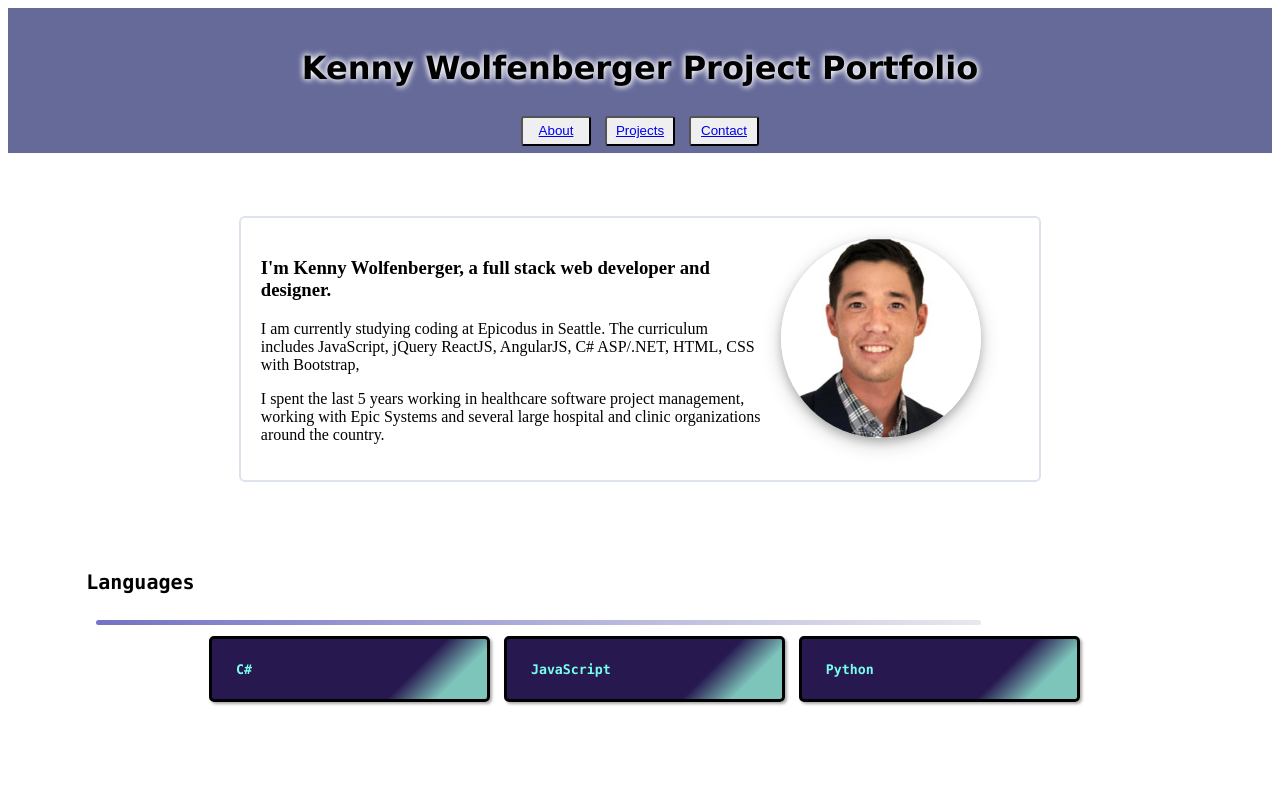
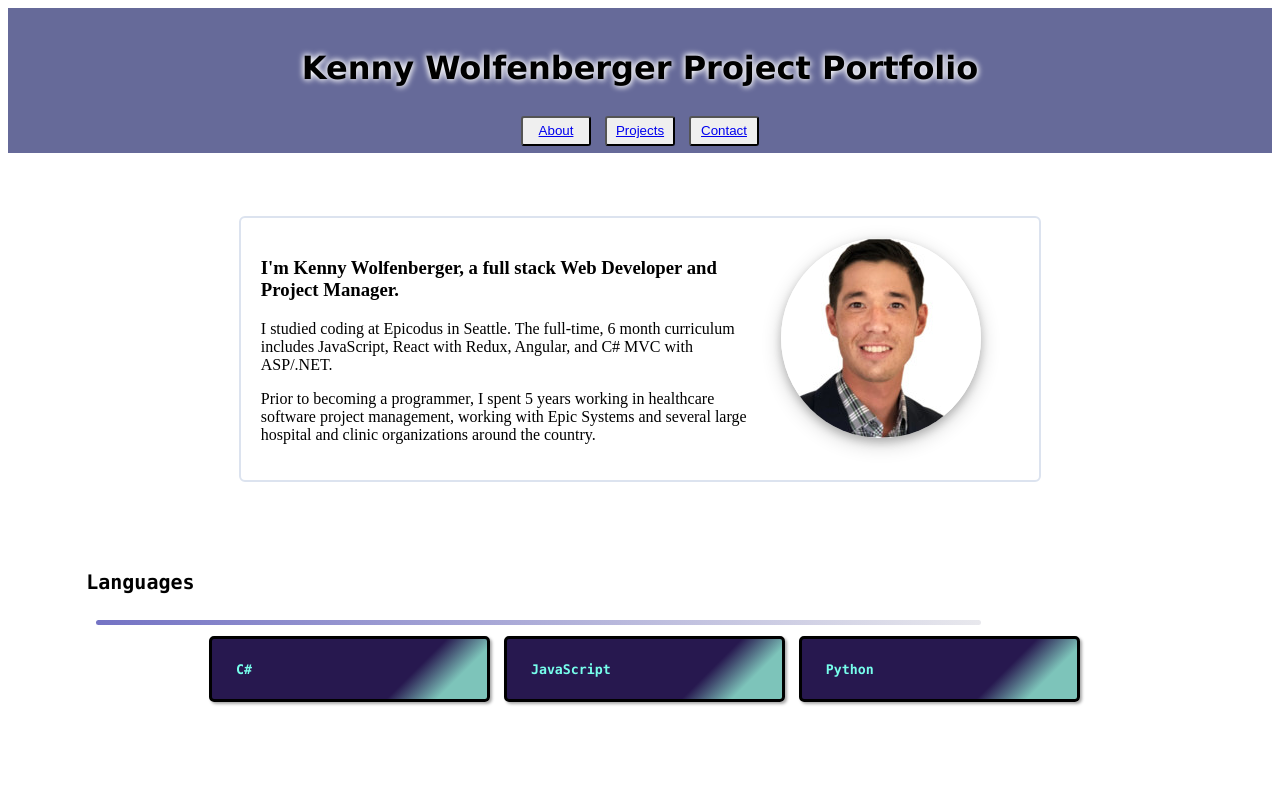
Before and after one commit to kwolfenb/portfolio-react, a React (Create React App) app: page / in a window 1280 px wide. Shown: the top 800 px of the page. Built offline with nearby package versions, Linux system fonts and the light colour scheme.

Commit message:
updates to styling and change one project

```diff
--- a/src/components/ActiveDetails.jsx
+++ b/src/components/ActiveDetails.jsx
@@ -68,8 +68,8 @@ class ActiveDetails extends React.Component {
         <style jsx>
           {`
         .activeDetails {
-          background: #e8fff6;
-          border: solid #049100 1px;
+          background: #f2f6ff;
+          border: solid #717f99 1px;
           border-radius: 3px;
           width: 75%;
           margin: auto;
--- a/src/components/App.jsx
+++ b/src/components/App.jsx
@@ -6,7 +6,6 @@ import Contact from './Contact'
 import Home from './Home'
 import Resume from './Resume'
 import ProjectList from './ProjectList'
-import Details from './Details'
 
 
 
@@ -26,7 +25,6 @@ function App () {
         <Route exact path='/contact' component={Contact} />
         <Route exact path='/resume' component={Resume} />
         <Route exact path='/projects' component={ProjectList} />
-        <Route exact path='/details' component={Details} />
       </Switch>
     </div>
   )
--- a/src/components/Header.jsx
+++ b/src/components/Header.jsx
@@ -26,6 +26,7 @@ function Header() {
           width: 70px;
           border-radius: 3px;
           font-family: sans-serif;
+          transition: 0.3s;
         }
 
         .routes button:hover {
@@ -33,15 +34,17 @@ function Header() {
           cursor: pointer;
         }
 
+        .routes a {
+          text-decoration: none;
+          font-weight: bold;
+          color: #583b7a;
+          transition: 0.3s;
+        }
+
         .routes a:hover {
           color: #7d53ac;
         }
 
-        .routes a {
-          text-decoration: none;
-          font-weight: bold;
-          color: #583b7a;
-        }
       `}
       </style>
       <h1>
--- a/src/components/Home.jsx
+++ b/src/components/Home.jsx
@@ -29,10 +29,10 @@ function Home() {
       <div className='home'>
         <img id='profile' src={KW} />
         <h3>
-          I'm Kenny Wolfenberger, a full stack web developer and designer.
+          I'm Kenny Wolfenberger, a full stack Web Developer and Project Manager.
         </h3>
-        <p>I am currently studying coding at Epicodus in Seattle. The curriculum includes JavaScript, jQuery ReactJS, AngularJS, C# ASP/.NET, HTML, CSS with Bootstrap,</p>
-        <p>I spent the last 5 years working in healthcare software project management, working with Epic Systems and several large hospital and clinic organizations around the country.</p>
+        <p>I studied coding at Epicodus in Seattle. The full-time, 6 month curriculum includes JavaScript, React with Redux, Angular, and C# MVC with ASP/.NET.</p>
+        <p>Prior to becoming a programmer, I spent 5 years working in healthcare software project management, working with Epic Systems and several large hospital and clinic organizations around the country.</p>
       </div>
       <div className="skills">
         <h4>Languages</h4>
```
Also changed, not shown: src/components/ProjectList.jsx (line endings or trailing spaces).
